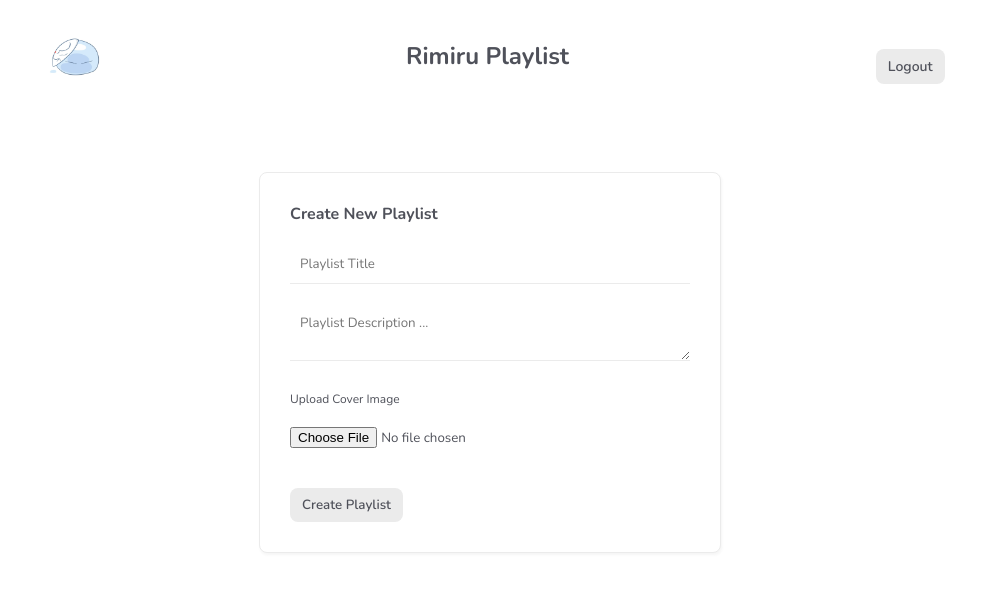
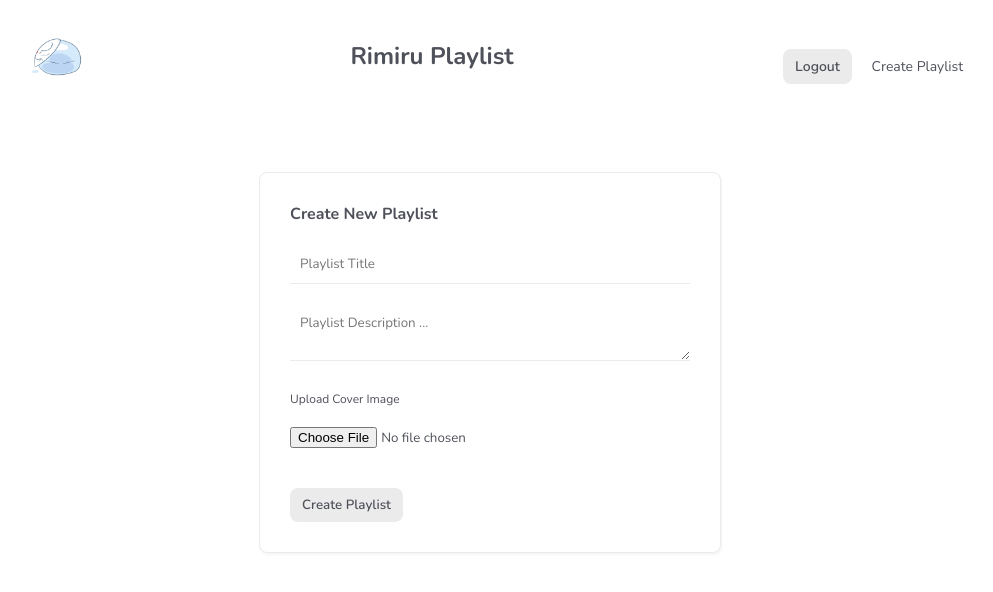
Before and after one commit to RenrevZ/Tempest-Playlist, a Vue app: page /playlist/create in a window 1280 px wide. Shown: the top 592 px of the page, without its empty margins (150-1143 px from the left). Built offline with nearby package versions, Linux system fonts and the light colour scheme; no server answers; sample sign-in values are in the browser's storage.

Commit message:
redirection and setup for creating and login redirection done

```diff
--- a/src/components/Navbar.vue
+++ b/src/components/Navbar.vue
@@ -4,9 +4,19 @@
         <img src="@/assets/img/de11579517e467cd83793e0ec8c358e1.png" alt="">
         <h1><router-link :to="{name:'home'}">Rimiru Playlist</router-link></h1>
         <div class="links">
-           <button @click="userLogout" v-if="user">Logout</button>
-           <router-link class="btn" :to="{name:'signup'}" v-if="!user">Signup</router-link>
-           <router-link class="btn" :to="{name:'login'}" v-if="!user">Login</router-link>
+
+          <div v-if="user">
+            <button @click="userLogout" >Logout</button>
+            <router-link :to="{name:'Createplaylist'}">
+              Create Playlist
+            </router-link>
+          </div>
+
+           <div v-else>
+            <router-link class="btn" :to="{name:'signup'}" v-if="!user">Signup</router-link>
+            <router-link class="btn" :to="{name:'login'}" v-if="!user">Login</router-link>
+           </div>
+
         </div>
     </nav>
   </div>
--- a/src/router/index.js
+++ b/src/router/index.js
@@ -1,6 +1,17 @@
 import { createRouter, createWebHistory } from 'vue-router'
 import HomeView from '../views/HomeView.vue'
 
+import { projectAuth } from '@/firebase/config'
+
+const requireAuth = (to,from,next) => {
+  let user = projectAuth.currentUser
+
+  if(!user){
+    next({name:'login'})
+  }else{
+    next()
+  }
+}
 const routes = [
   {
     path: '/',
@@ -20,12 +31,14 @@ const routes = [
   {
     path: '/playlist/create',
     name: 'Createplaylist',
-    component:  () => import('@/views/playlist/Create')
+    component:  () => import('@/views/playlist/Create'),
+    beforeEnter: requireAuth
   },
   {
     path: '/index',
     name: 'Index',
-    component:  () => import('@/views/playlist/index')
+    component:  () => import('@/views/playlist/index'),
+    beforeEnter: requireAuth
   }
 ]
 
--- a/src/views/auth/Login.vue
+++ b/src/views/auth/Login.vue
@@ -17,16 +17,18 @@
 <script>
     import Login from '@/composables/Login'
     import { ref } from '@vue/reactivity'
+import { useRouter } from 'vue-router'
 export default{
     setup(){
         const {error,login,isLoading} = Login()
         const email = ref('')
         const password = ref('')
+        const router = useRouter()
 
         const submitForm = async () =>  {
             const response = await login(email.value,password.value)
             if(!error.value){
-                console.log('user logged in');
+                router.push({name:'Index'})
             }
         }
         console.log(email.value)
--- a/src/views/auth/Signup.vue
+++ b/src/views/auth/Signup.vue
@@ -20,19 +20,22 @@
   </template>
 
   <script>
-import { ref } from '@vue/reactivity'
-import Signup from '@/composables/Signup'
+  import { ref } from '@vue/reactivity'
+  import Signup from '@/composables/Signup'
+  import { useRouter } from 'vue-router'
+
   export default{
     setup() {
         const {error, signup ,isLoading} = Signup()
         const email = ref('')
         const password = ref('')
         const username = ref('')
+        const router = useRouter()
 
         const submitForm = async () => {
             const res = await signup(email.value,password.value,username.value)
             if(!error.value){
-                console.log('userSignedup')
+                router.push({name:'Index'})
             }
         }
 
--- a/src/views/playlist/Create.vue
+++ b/src/views/playlist/Create.vue
@@ -27,12 +27,14 @@ import Storage from '@/composables/Storage'
 import useData from '@/composables/useData'
 import getUser from '@/composables/getUser'
 import { timestamp } from '@/firebase/config'
+import { useRouter } from 'vue-router'
 
 export default {
     setup(){
         const {url,filePath,uploadImage} = Storage()
         const {error,addDoc} = useData('playlist')
         const { user } = getUser()
+        const router = useRouter()
 
         const title = ref('')
         const description = ref('')
@@ -59,6 +61,7 @@ export default {
 
                if(!error.value){
                  console.log('playlist added')
+                 router.push({name:'Index'})
                }
             }
         }
```
